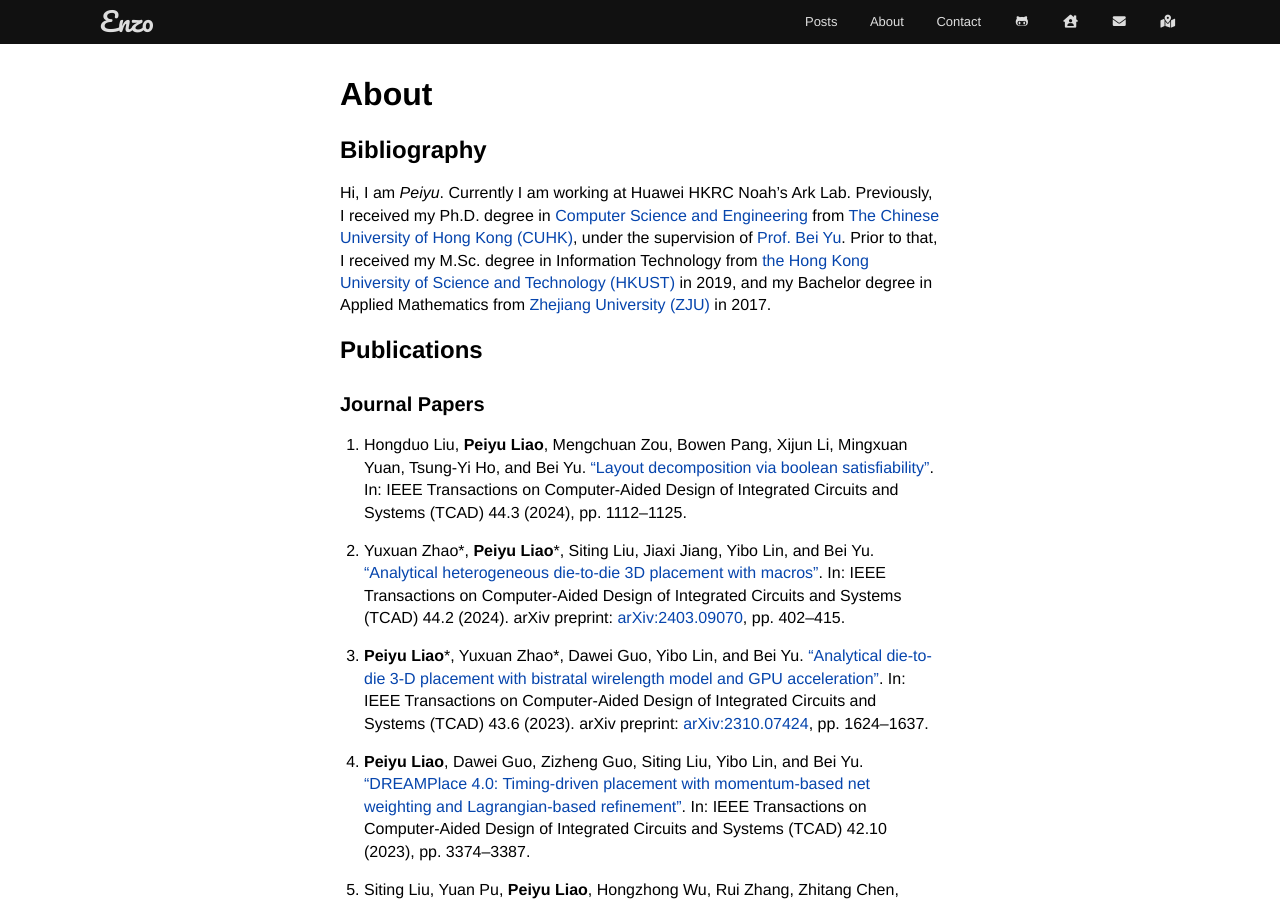
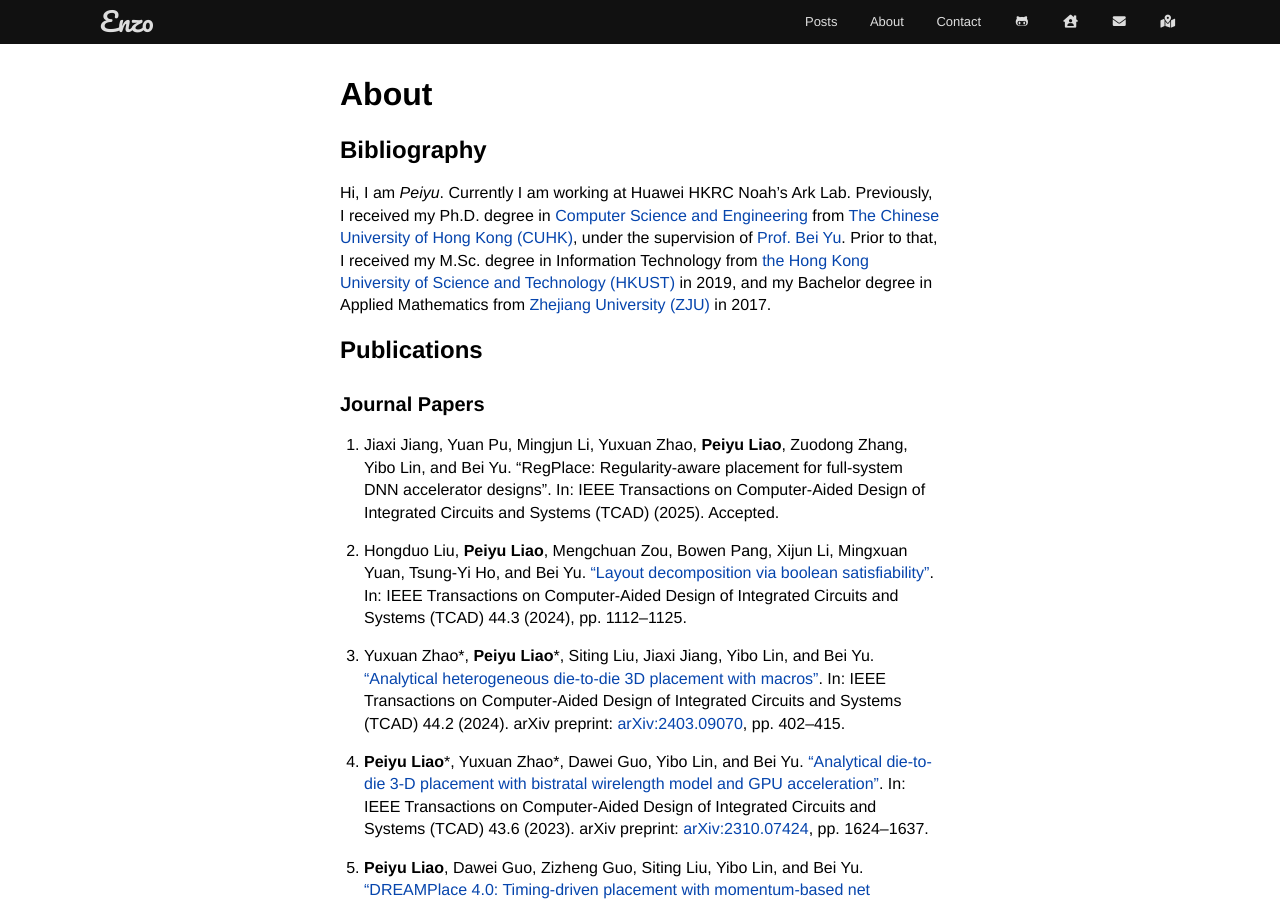
Before and after one commit to enzoleo/enzoleo.github.io, a Jekyll site: the page built from pages/about.md, in a window 1280 px wide and 900 px high. Built offline with Jekyll 4.4.1, drawn with Linux system fonts in a browser that asks for light colours.

Commit message:
Update pubs

```diff
--- a/pages/about.md
+++ b/pages/about.md
@@ -11,6 +11,7 @@ Hi, I am *Peiyu*. Currently I am working at Huawei HKRC Noah's Ark Lab. Previous
 
 ### Journal Papers
 
+1. Jiaxi Jiang, Yuan Pu, Mingjun Li, Yuxuan Zhao, **Peiyu Liao**, Zuodong Zhang, Yibo Lin, and Bei Yu. "RegPlace: Regularity-aware placement for full-system DNN accelerator designs". In: IEEE Transactions on Computer-Aided Design of Integrated Circuits and Systems (TCAD) (2025). Accepted.
 1. Hongduo Liu, **Peiyu Liao**, Mengchuan Zou, Bowen Pang, Xijun Li, Mingxuan Yuan, Tsung-Yi Ho, and Bei Yu. ["Layout decomposition via boolean satisfiability"](http://dx.doi.org/10.1109/TCAD.2024.3467220). In: IEEE Transactions on Computer-Aided Design of Integrated Circuits and Systems (TCAD) 44.3 (2024), pp. 1112--1125.
 1. Yuxuan Zhao\*, **Peiyu Liao**\*, Siting Liu, Jiaxi Jiang, Yibo Lin, and Bei Yu. ["Analytical heterogeneous die-to-die 3D placement with macros"](http://dx.doi.org/10.1109/TCAD.2024.3444716). In: IEEE Transactions on Computer-Aided Design of Integrated Circuits and Systems (TCAD) 44.2 (2024). arXiv preprint: [arXiv:2403.09070](https://arxiv.org/abs/2403.09070), pp. 402--415.
 1. **Peiyu Liao**\*, Yuxuan Zhao\*, Dawei Guo, Yibo Lin, and Bei Yu. ["Analytical die-to-die 3-D placement with bistratal wirelength model and GPU acceleration"](http://dx.doi.org/10.1109/TCAD.2023.3347293). In: IEEE Transactions on Computer-Aided Design of Integrated Circuits and Systems (TCAD) 43.6 (2023). arXiv preprint: [arXiv:2310.07424](https://arxiv.org/abs/2310.07424), pp. 1624--1637.
```
